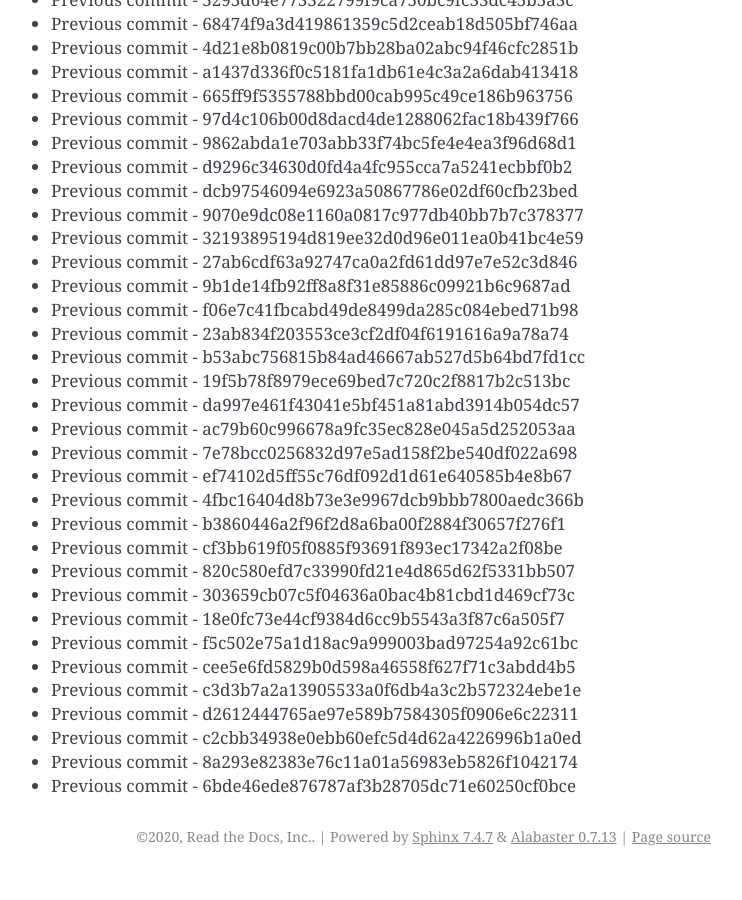
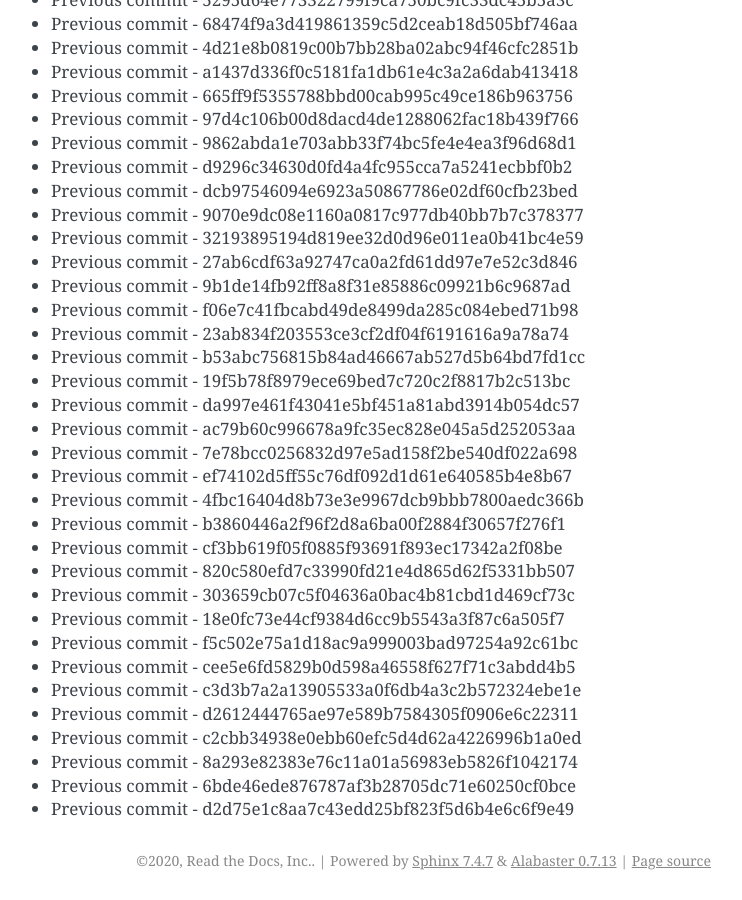
Before and after one commit to readthedocs/rtd-git-stresstest, a Sphinx documentation site: the page built from docs/updates.rst, in a window 1280 px wide and 900 px high, scrolled down 85729 px. Shown: the whole window, without its empty margins (399-1141 px from the left). Built offline with Sphinx 7.4.7, drawn with Linux system fonts in a browser that asks for light colours; before the commit the page ends 86605 px from its top, so only the background shows below that.

Commit message:
Generating commit from previous: d2d75e1c8aa7c43edd25bf823f5d6b4e6c6f9e49

```diff
--- a/docs/updates.rst
+++ b/docs/updates.rst
@@ -3634,3 +3634,4 @@ It can be tested for any performance characteristics.
 * Previous commit - c2cbb34938e0ebb60efc5d4d62a4226996b1a0ed
 * Previous commit - 8a293e82383e76c11a01a56983eb5826f1042174
 * Previous commit - 6bde46ede876787af3b28705dc71e60250cf0bce
+* Previous commit - d2d75e1c8aa7c43edd25bf823f5d6b4e6c6f9e49
```
